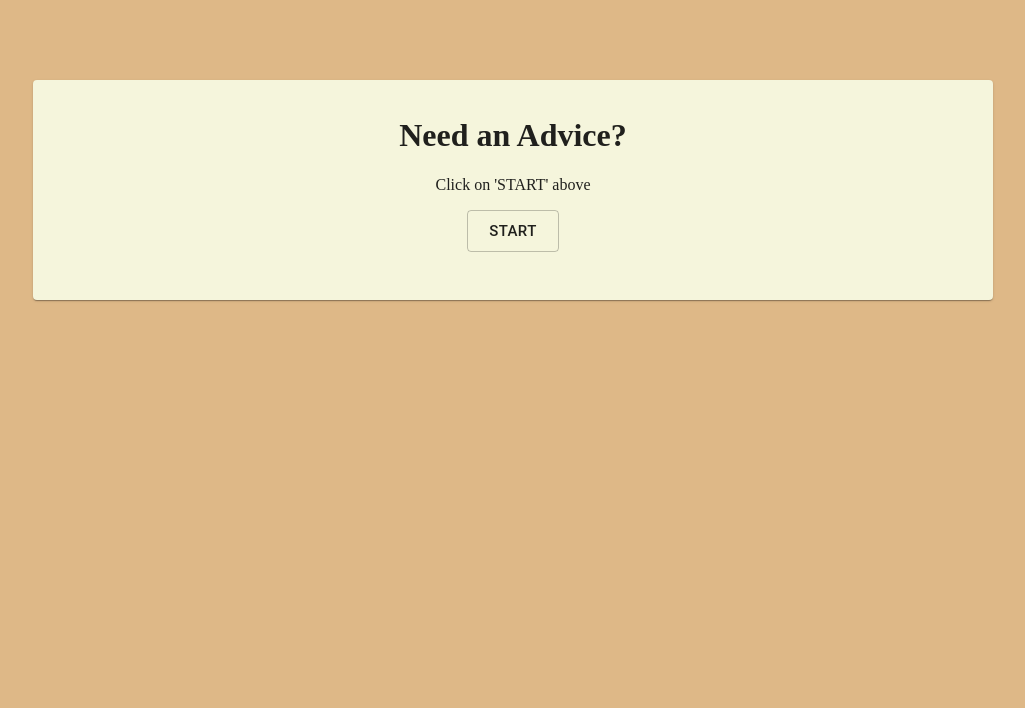
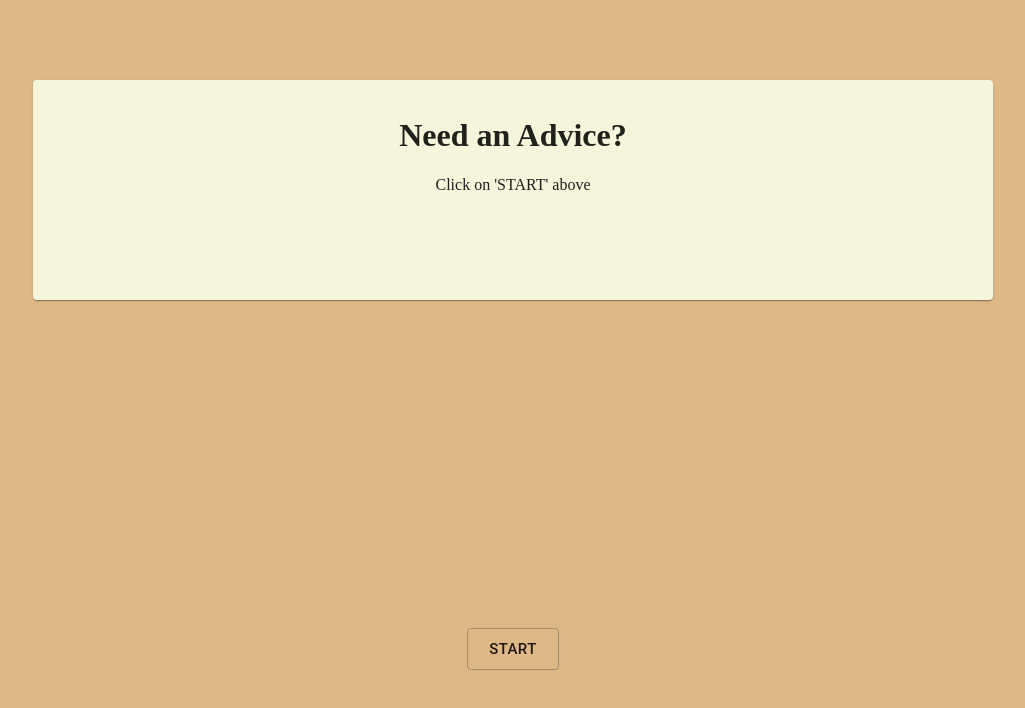
Before and after one commit to AvshalomTam/react-advice-app, a React (Create React App) app: page / in a window 1280 px wide. Shown: the top 708 px of the page, without its empty margins (127-1152 px from the left). Built offline with nearby package versions, Linux system fonts and the light colour scheme; no server answers.

Commit message:
fixed button problem

```diff
--- a/src/Question.js
+++ b/src/Question.js
@@ -1,6 +1,6 @@
 import React, {useState, useEffect} from 'react'
 import {Card, CardContent, Button, Container} from '@material-ui/core'
-import {makeStyles} from '@material-ui/core/styles';
+import {darken, makeStyles} from '@material-ui/core/styles';
 import axios from 'axios'
 
 const useStyles = makeStyles(
@@ -13,10 +13,16 @@ const useStyles = makeStyles(
             marginTop: '80px'
         },
         cardtext: {
-            textAlign: 'center'
+            textAlign: 'center',
+            color: darken('#DEB887', '1%')
         },
         startbtnContainer: {
-            textAlign: 'center'
+            color: darken('#DEB887', '50%'),
+            textAlign: 'center',
+            position: 'fixed',
+            bottom: '130px',
+            right: '0'
+
         }
     }
 )
@@ -31,6 +37,13 @@ export default function Question() {
         getAdvice()
     }, [])
 
+    // this function converts all html chars inside the questions to normal string
+    function decodeString(str) {
+        const textArea = document.createElement('textarea')
+        textArea.innerHTML = str
+        return textArea.value
+    }
+
     function getRandomInt(min, max) {
         min = Math.ceil(min);
         max = Math.floor(max);
@@ -39,7 +52,6 @@ export default function Question() {
 
     function getAdvice() {
         const adviceNumber = getRandomInt(1, 217).toString()
-        console.log(adviceNumber)
         const url = `https://api.adviceslip.com/advice/${adviceNumber}`
         axios
         .get(url)
@@ -49,7 +61,12 @@ export default function Question() {
             let newStringData = dataAsStr += '}'
             const newJSONdata = JSON.parse(newStringData)
             const {slip} = newJSONdata
-            setAdvice(slip.advice)
+            let fixedString = decodeString(slip.advice)
+            // fix API Problem
+            if (slip.id === 146) {
+                fixedString = 'Trust Yourself!'
+            }
+            setAdvice(fixedString)
         })
     }
 
@@ -63,10 +80,10 @@ export default function Question() {
             </CardContent>
                 <Container className={classes.startbtnContainer}>
                 <Button
-                position='absolute'
                 variant="outlined"
                 size='large'
-                onClick={() => getAdvice()}>Another One</Button>
+                onClick={() => getAdvice()}>Another One
+                </Button>
             </Container>
             </Card>
             </div>
```
